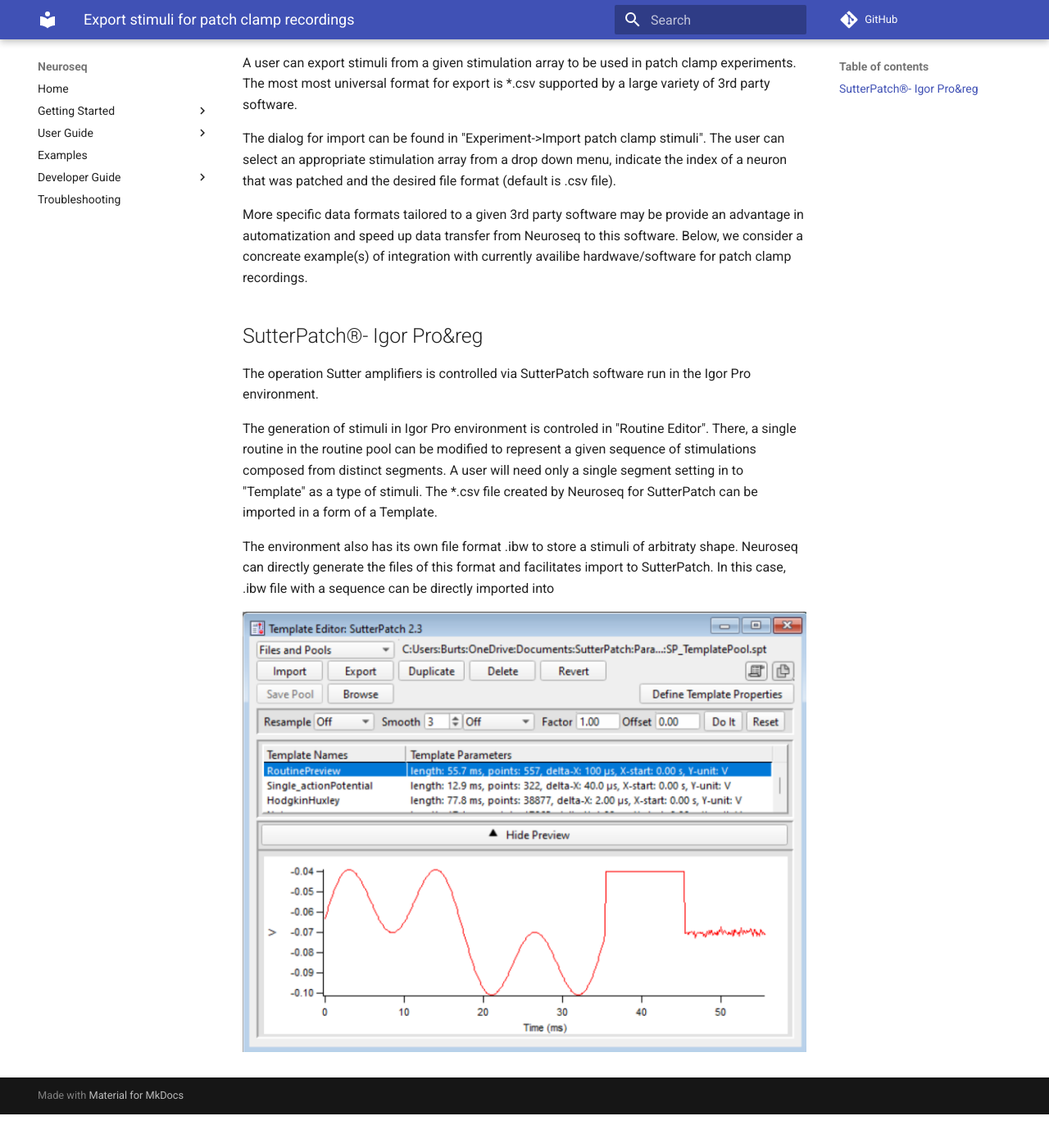
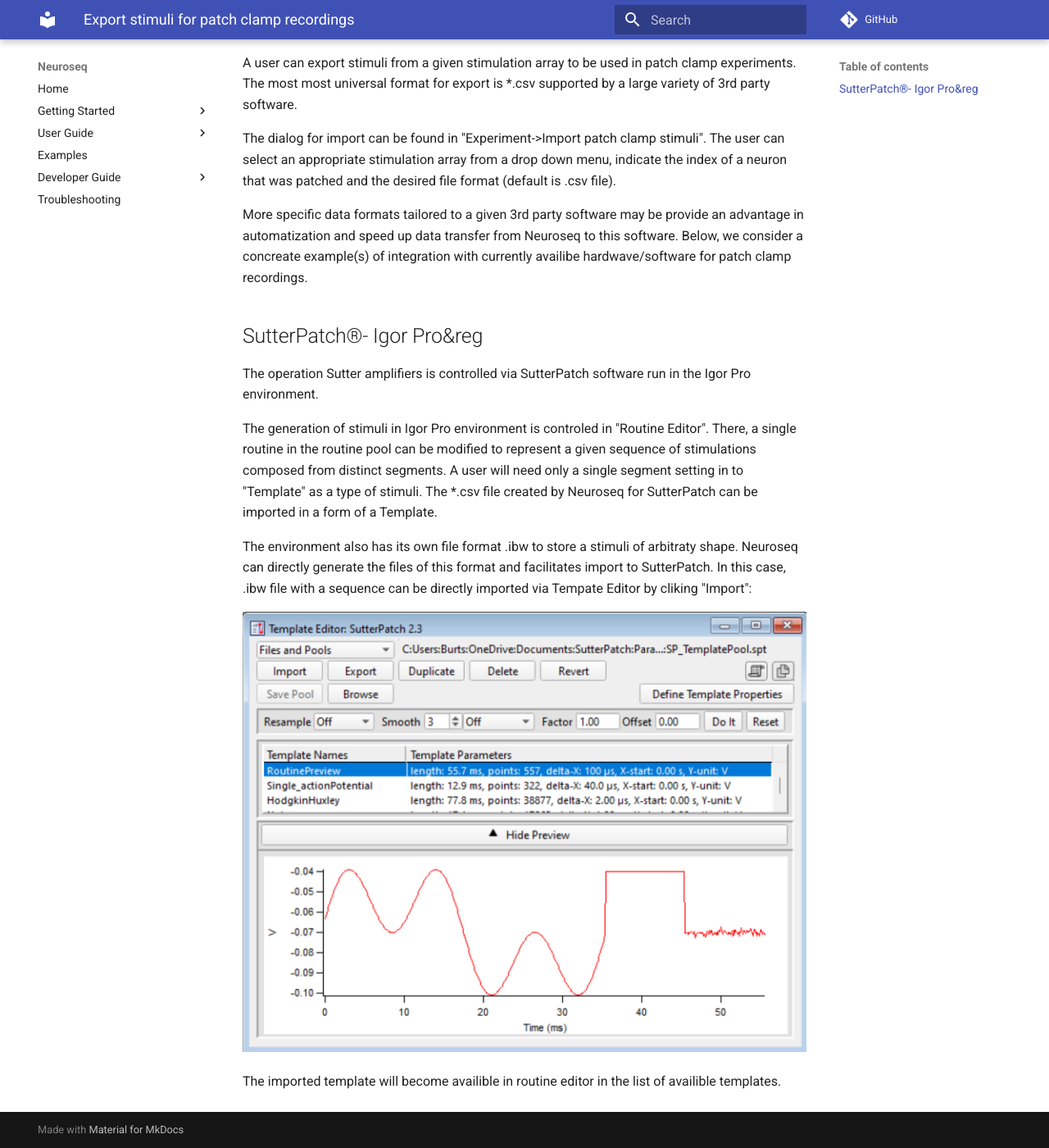
Before and after one commit to neuroseq/neuroseq, an MkDocs documentation site: the page built from docs/user_guide/export_patch_clamp_stimuli.md, in a window 1280 px wide and 1400 px high, scrolled down 116 px. Shown: the whole window at 82% size. Built offline with MkDocs 1.6.1 and Material for MkDocs 9.7.7, drawn with Linux system fonts in a browser that asks for light colours; comment, search, counter and statistics services are not loaded; before the commit the page ends 1475 px from its top, so only the background shows below that.

Commit message:
Fix typos and enhance clarity in export guide
Corrected typos and improved clarity in the user guide for exporting patch clamp stimuli.

```diff
--- a/docs/user_guide/export_patch_clamp_stimuli.md
+++ b/docs/user_guide/export_patch_clamp_stimuli.md
@@ -12,6 +12,8 @@ The operation Sutter amplifiers is controlled via SutterPatch software run in th
 
 The generation of stimuli in Igor Pro environment is controled in "Routine Editor". There, a single routine in the routine pool can be modified to represent a given sequence of stimulations composed from distinct segments. A user will need only a single segment setting in to "Template" as a type of stimuli. The *.csv file created by Neuroseq for SutterPatch can be imported in a form of a Template.
 
-The environment also has its own file format .ibw to store a stimuli of arbitraty shape. Neuroseq can directly generate the files of this format and facilitates import to SutterPatch. In this case, .ibw file with a sequence can be directly imported into
+The environment also has its own file format .ibw to store a stimuli of arbitraty shape. Neuroseq can directly generate the files of this format and facilitates import to SutterPatch. In this case, .ibw file with a sequence can be directly imported via Tempate Editor by cliking "Import":
 
 ![SutterPatch Template Editor](../images/SutterPatch_TemplateEditor.png)
+
+The imported template will become availible in routine editor in the list of availible templates.
```
